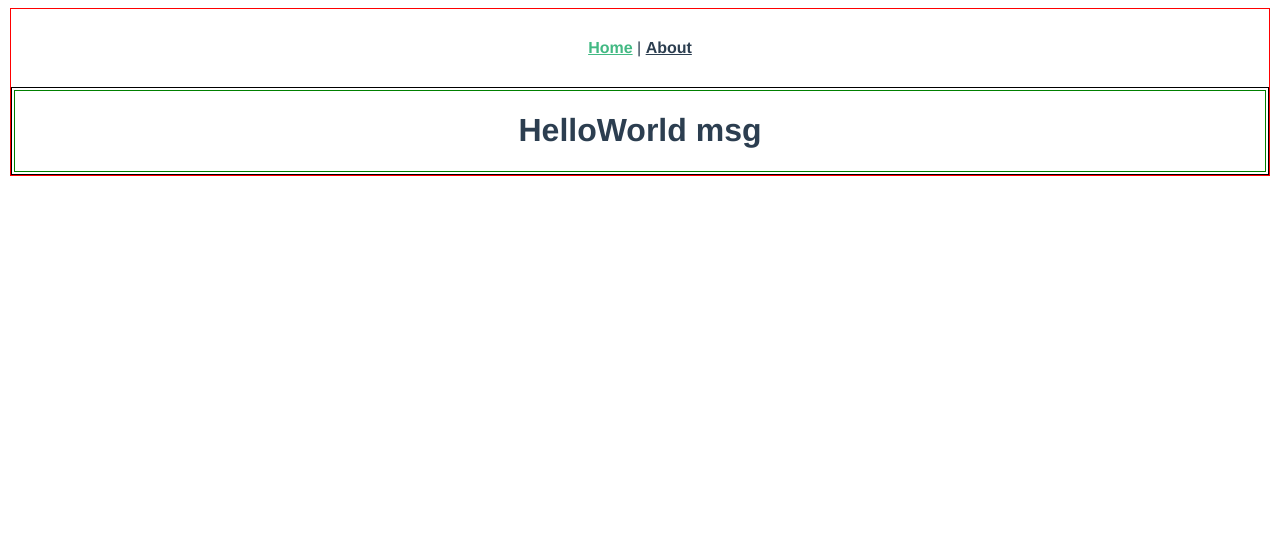
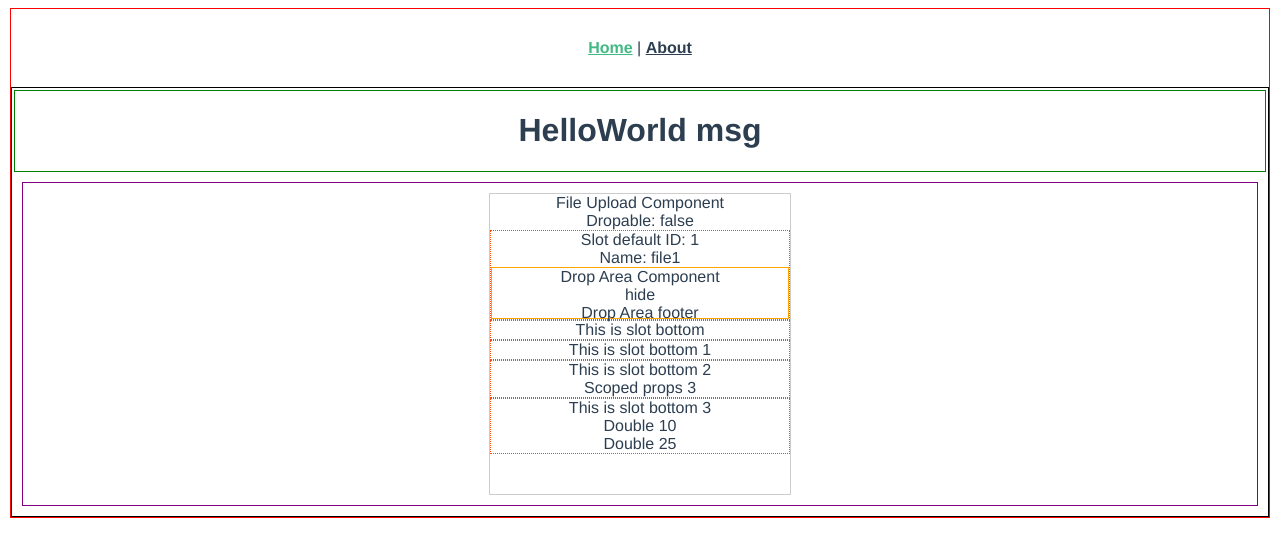
Before and after one commit to bibin-john/vue, a Vue app: page /#/ in a window 1280 px wide. Shown: the top 556 px of the page. Built offline with nearby package versions, Linux system fonts and the light colour scheme.

Commit message:
slot demo added

```diff
--- /dev/null
+++ b/src/components/DragAndDrop.vue
@@ -0,0 +1,33 @@
+<template>
+  <div class="container">
+    <div class="file-upload" @drop="drop" @dragover.prevent @dragenter.prevent>
+      File Upload Component
+    </div>
+  </div>
+</template>
+<script>
+export default {
+  methods: {
+    drop(e) {
+      e.preventDefault();
+      alert();
+    }
+  }
+};
+</script>
+<style>
+.container {
+  margin: 10px;
+  display: flex;
+  justify-content: center;
+  padding: 10px;
+  border: 1px solid purple;
+}
+
+.file-upload {
+  width: 300px;
+  height: 100px;
+  border: 1px solid #ccc;
+  line-height: 100px;
+}
+</style>
--- /dev/null
+++ b/src/components/DropArea.vue
@@ -0,0 +1,22 @@
+<template>
+  <div class="droparea">
+    Drop Area Component <br>
+     {{ configsDropArea.droparea }}
+     <br>
+    <slot name="footer" ></slot>
+  </div>
+</template>
+<script>
+export default {
+  props: {
+    configsDropArea: {}
+  },
+  methods: {}
+};
+</script>
+<style scoped>
+.droparea {
+  border: orange 1px solid;
+  height: 50px;
+}
+</style>
--- /dev/null
+++ b/src/components/FileUploadComponent.vue
@@ -0,0 +1,48 @@
+<template>
+  <div class="container">
+    <div class="file-upload">
+      File Upload Component
+      <br />
+      Dropable: {{ configsFileUpload.dropable }}
+
+      <slot :file="fileObj"></slot>
+
+      <slot name="dropareabottom"></slot>
+      <slot name="dropareabottom1"></slot>
+      <slot name="dropareabottom2" v-bind:number="3"></slot>
+      <slot
+        name="dropareabottom3"
+        v-bind:double="5 + 5"
+        v-bind:square="5 * 5"
+      ></slot>
+    </div>
+  </div>
+</template>
+<script>
+export default {
+  props: {
+    configsFileUpload: {}
+  },
+  methods: {},
+  data() {
+    return {
+      fileObj: { id: 1, name: "file1" }
+    };
+  }
+};
+</script>
+<style>
+.container {
+  margin: 10px;
+  display: flex;
+  justify-content: center;
+  padding: 10px;
+  border: 1px solid purple;
+}
+
+.file-upload {
+  width: 300px;
+  height:300px;
+  border: 1px solid #ccc;
+}
+</style>
--- a/src/views/Home.vue
+++ b/src/views/Home.vue
@@ -1,25 +1,77 @@
 <template>
   <div class="home">
     <HelloWorld msg="HelloWorld msg" />
+
+    <file-upload-component :configsFileUpload="fuconfigs">
+      <!-- Default slot -->
+      <template v-slot:default="{ file }">
+        <div class="slot">
+          Slot default ID: {{ file.id }}
+          <br />
+          Name: {{ file.name }}
+          <br />
+           <drop-area :configsDropArea="daconfigs">
+               <template #footer>
+                 Drop Area footer
+               </template>
+           </drop-area>
+        </div>
+      </template>
+      <!-- Named slot  -->
+      <template v-slot:dropareabottom>
+        <div class="slot">This is slot bottom </div>
+      </template>
+      <!-- Named slot short hand -->
+      <template #dropareabottom1>
+        <div class="slot">This is slot bottom 1</div>
+      </template>
+
+      <!-- scoped slot  -->
+      <template #dropareabottom2="scopedProps">
+        <div class="slot">
+          <div>This is slot bottom 2 </div>
+          <div>Scoped props {{ scopedProps.number }}</div>
+        </div>
+      </template>
+
+      <template #dropareabottom3="{double , square}">
+        <div class="slot">
+          <div>This is slot bottom 3</div>
+          <div>Double {{ double }}</div>
+          <div>Double {{ square }}</div>
+        </div>
+      </template>
+    </file-upload-component>
+
   </div>
 </template>
 
 <script>
 // @ is an alias to /src
 import HelloWorld from "@/components/HelloWorld.vue";
+import DropArea from "@/components/DropArea.vue";
+import FileUploadComponent from "@/components/FileUploadComponent.vue";
 
 export default {
   name: "Home",
   components: {
-    HelloWorld
+    HelloWorld,
+    FileUploadComponent,
+    DropArea
+  },
+  data: function() {
+    return {
+      fuconfigs: { dropable: false },
+      daconfigs: { droparea: "hide" }
+    };
   }
 };
 </script>
 <style lang="css" scoped>
-.home{
-
-  border:1px solid black;
-
+.home {
+  border: 1px solid black;
 }
-
+.slot {
+  border: 1px dotted orangered;
+}
 </style>
--- /dev/null
+++ b/vue.config.js
@@ -0,0 +1,5 @@
+module.exports = {
+  configureWebpack: {
+    devtool: "source-map"
+  }
+};
```
Also changed, not shown: src/App.vue (+3 -5 lines), src/components/HelloWorld.vue (+3 -5 lines).
